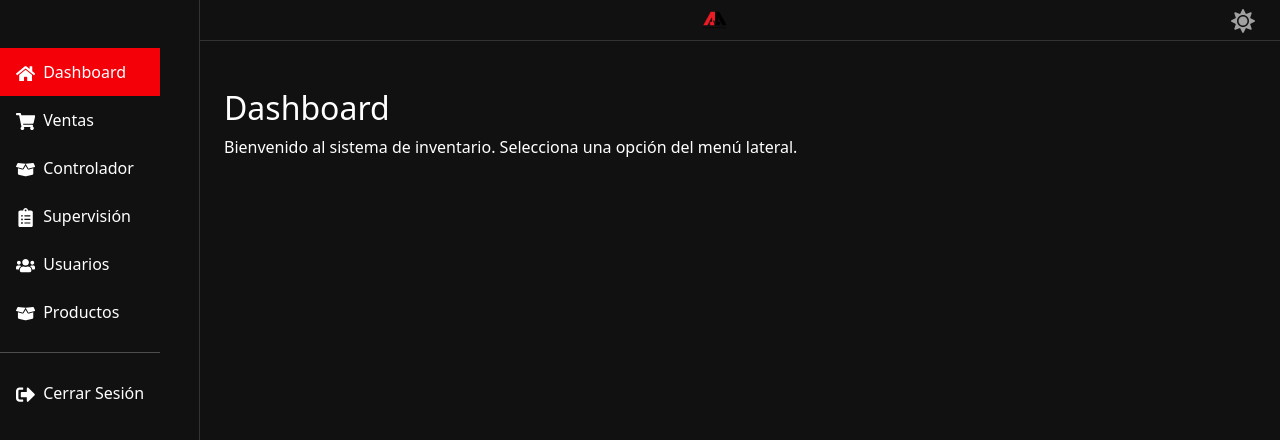
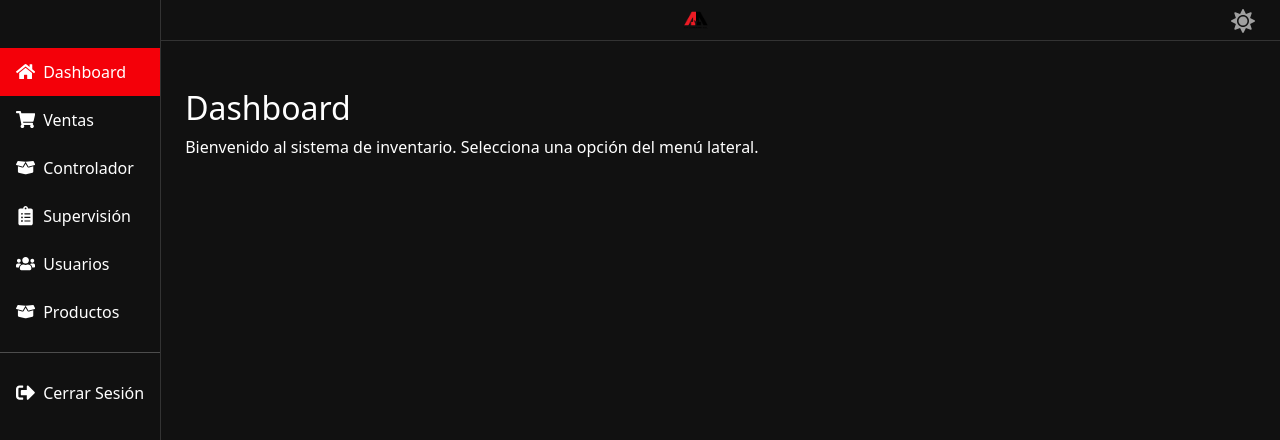
Before and after one commit to GerardoPortocarrero/inventario-system, a React app in the folder frontend/: page /dashboard in a window 1280 px wide. Shown: the top 440 px of the page. Built offline with nearby package versions, Linux system fonts and the light colour scheme; no server answers; sample sign-in values are in the browser's storage; the HTML template or start-up script is replaced by a standard one.

Commit message:
sidebar en vista normal

```diff
--- a/frontend/src/App.css
+++ b/frontend/src/App.css
@@ -11,6 +11,9 @@
   --color-gray-medium: #6c757d;
   --color-white: #FFFFFF;
   --color-black: #000000;
+
+  /* Variable para el ancho del sidebar en desktop */
+  --sidebar-width-desktop: 200px;
 
   /* Tema Oscuro (Por Defecto) */
   --theme-background-primary: #111111;
@@ -58,17 +61,12 @@ body {
 /* Contenido principal que se ajusta con el sidebar */
 .main-content {
   flex-grow: 1; /* Ocupa el espacio restante */
-  transition: margin-left 0.3s ease-in-out;
+  transition: all 0.3s ease-in-out; /* Transición general para otras propiedades */
   display: flex;
   flex-direction: column;
 }
 
-/* Ajuste del contenido principal cuando el sidebar está visible en pantallas grandes */
-@media (min-width: 992px) {
-  .main-content {
-    margin-left: 200px; /* Mismo ancho que el sidebar */
-  }
-}
+/* No hay margin-left fijo en main-content para desktop */
 
 /* Sobrescribir estilos de Bootstrap para que coincidan con la guía de estilo */
 /* Todos los elementos con border-radius a 0 */
--- a/frontend/src/components/layout/Header.tsx
+++ b/frontend/src/components/layout/Header.tsx
@@ -9,7 +9,6 @@ interface HeaderProps {
   toggleSidebar: () => void;
   isDarkMode: boolean;
   toggleDarkMode: () => void;
-  // isSidebarOpen: boolean; // Eliminada
 }
 
 const Header: FC<HeaderProps> = ({ toggleSidebar, isDarkMode, toggleDarkMode }) => { // Elimina isSidebarOpen de la desestructuración
--- a/frontend/src/components/layout/Sidebar.css
+++ b/frontend/src/components/layout/Sidebar.css
@@ -1,49 +1,66 @@
 /* Sidebar.css */
 /* Estilos para el layout de Sidebar + Contenido */
 
+/* --- Mobile-first (Default) --- */
+/* El sidebar se posiciona de forma fija para crear un overlay en pantallas pequeñas */
 .sidebar {
   position: fixed;
   top: 0;
   left: 0;
   bottom: 0;
-  width: 200px; /* Ancho del sidebar ajustado para reducir espacio vacío */
-  background-color: var(--theme-background-primary); /* Fondo principal */
-  z-index: 100;
-  padding: 48px 0 0; /* Espacio para el header si lo hubiera */
-  transition: transform 0.3s ease-in-out; /* Reintroduce la transición */
-  border-right: 1px solid var(--theme-border-default); /* Borde derecho por defecto */
+  width: 85vw; /* Ancho adaptable para móvil */
+  max-width: 280px; /* Ancho máximo para el overlay */
+  background-color: var(--theme-background-primary);
+  z-index: 100; /* Z-index adecuado para overlay */
+  padding: 48px 0 0;
+  transition: transform 0.3s ease-in-out;
+  transform: translateX(-100%); /* Oculto por defecto */
+  border-right: none; /* Sin borde en overlay cuando está oculto */
 }
 
-/* Estilos para pantallas pequeñas (móviles) donde el sidebar se oculta */
-@media (max-width: 992px) {
+.sidebar.open {
+  transform: translateX(0); /* Visible cuando está abierto */
+  border-right: 1px solid var(--theme-border-default); /* Borde solo cuando está abierto */
+}
+
+/* --- Desktop Layout --- */
+/* En pantallas grandes, el sidebar se convierte en un elemento flex en el flujo */
+@media (min-width: 992px) {
   .sidebar {
-    transform: translateX(-100%); /* Oculto por defecto */
-    border-right: none; /* Elimina el borde en pantallas pequeñas cuando está oculto */
+    position: static; /* Ya no es fijo, forma parte del flujo */
+    width: fit-content; /* Ancho se adapta al contenido */
+    height: 100vh; /* Ocupa todo el alto */
+    transform: none !important; /* Siempre visible, anula transform de móvil */
+    flex-shrink: 0; /* Evita que el sidebar se encoja */
+    z-index: auto; /* Ya no necesita z-index alto */
+    border-right: 1px solid var(--theme-border-default); /* Borde siempre visible */
   }
 
-  .sidebar.open {
-    transform: translateX(0); /* Visible cuando tiene la clase 'open' */
-    border-right: 1px solid var(--theme-border-default); /* Reintroduce el borde cuando está abierto */
+  .sidebar .nav-link {
+    white-space: nowrap; /* En escritorio, el texto no salta de línea */
   }
 }
 
 .sidebar .nav-item {
-  padding: 0; /* Elimina cualquier padding predeterminado del Nav.Item */
+  padding: 0;
 }
 
 .sidebar .nav-link {
-  color: var(--color-white) !important; /* Color de texto blanco por defecto */
-  padding: 0.75rem 1rem; /* Ajusta el padding del enlace para un diseño más compacto */
+  display: flex; /* Para alinear ícono y texto */
+  align-items: center; /* Centrado vertical */
+  color: var(--color-white) !important;
+  padding: 0.75rem 1rem; /* Padding consistente */
+  /* white-space: normal; // Por defecto, el texto salta de línea en móvil */
 }
 
 .sidebar .nav-link:hover {
-  background-color: var(--color-red-dark); /* Fondo rojo oscuro al pasar el cursor */
-  color: var(--color-white) !important; /* Texto blanco al pasar el cursor */
+  background-color: var(--color-red-dark);
+  color: var(--color-white) !important;
 }
 
-.sidebar .nav-link.active { /* Estilo para el enlace activo */
-  background-color: var(--color-red-primary); /* Fondo rojo primario */
-  color: var(--color-white) !important; /* Texto blanco */
+.sidebar .nav-link.active {
+  background-color: var(--color-red-primary);
+  color: var(--color-white) !important;
 }
 
 .sidebar .nav-link .me-2 {
@@ -53,7 +70,7 @@
 .sidebar-sticky {
   position: relative;
   top: 0;
-  height: calc(100vh - 48px);
+  height: calc(100vh - 48px); /* Ajuste por el padding del header */
   overflow-x: hidden;
-  overflow-y: auto; /* Scroll si los enlaces no caben */
+  overflow-y: auto;
 }
```
